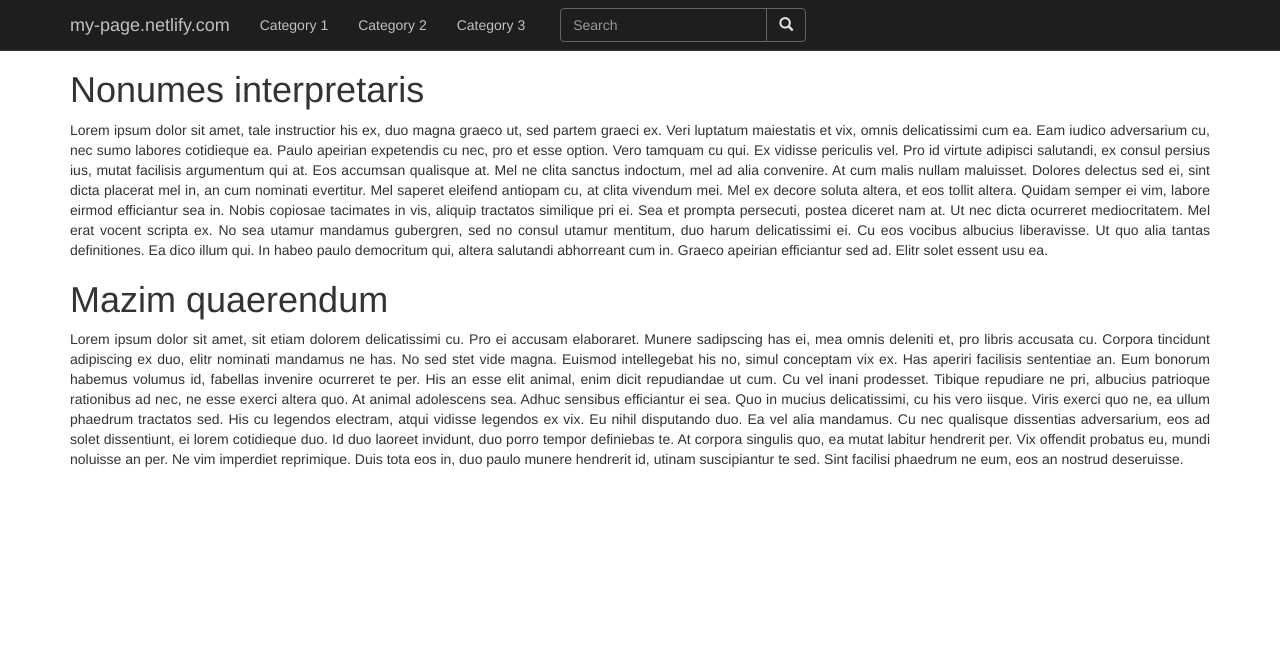
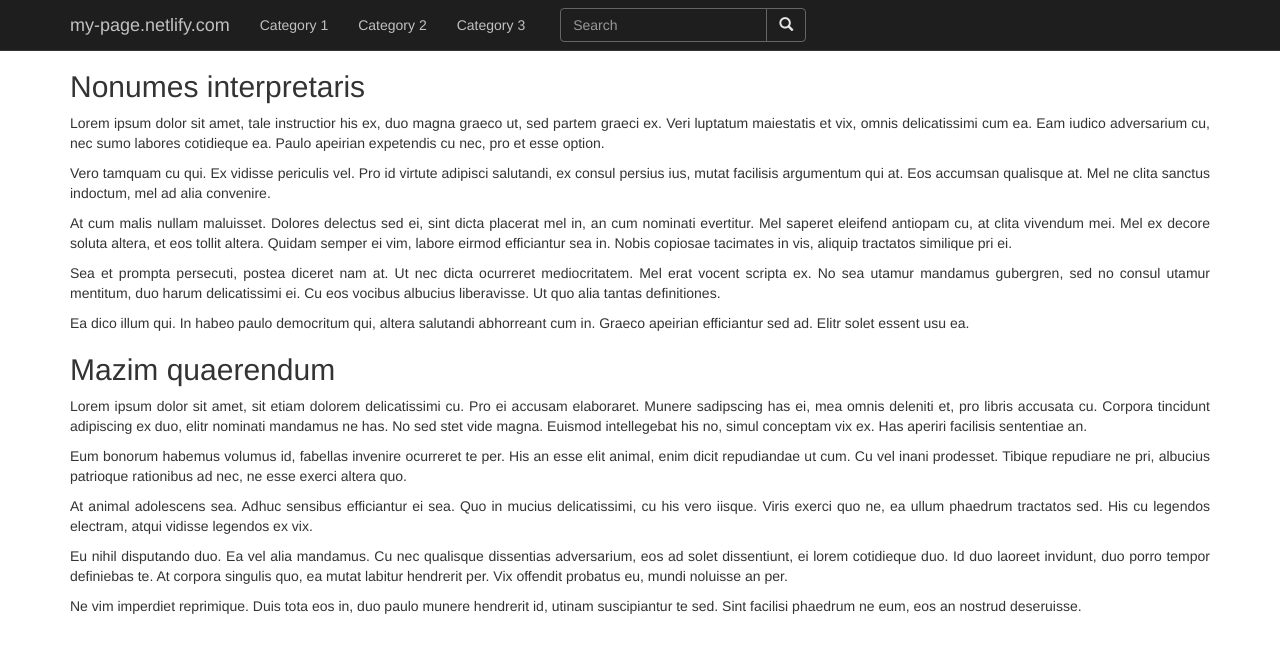
Before and after one commit to roquez/my-page, a plain HTML site: page index.html in a window 1280 px wide. Drawn offline with nearby package versions, Linux system fonts and the light colour scheme.

Commit message:
Update index.html

```diff
--- a/index.html
+++ b/index.html
@@ -55,27 +55,27 @@
       </div>
     </nav>
     <div class="container">
-      <h1>Nonumes interpretaris</h1>
-      <p>Lorem ipsum dolor sit amet, tale instructior his ex, duo magna graeco ut, sed partem graeci ex. Veri luptatum maiestatis et vix, omnis delicatissimi cum ea. Eam iudico adversarium cu, nec sumo labores cotidieque ea. Paulo apeirian expetendis cu nec, pro et esse option.
+      <h2>Nonumes interpretaris</h2>
+      <p>Lorem ipsum dolor sit amet, tale instructior his ex, duo magna graeco ut, sed partem graeci ex. Veri luptatum maiestatis et vix, omnis delicatissimi cum ea. Eam iudico adversarium cu, nec sumo labores cotidieque ea. Paulo apeirian expetendis cu nec, pro et esse option.</p>
 
-Vero tamquam cu qui. Ex vidisse periculis vel. Pro id virtute adipisci salutandi, ex consul persius ius, mutat facilisis argumentum qui at. Eos accumsan qualisque at. Mel ne clita sanctus indoctum, mel ad alia convenire.
+<p>Vero tamquam cu qui. Ex vidisse periculis vel. Pro id virtute adipisci salutandi, ex consul persius ius, mutat facilisis argumentum qui at. Eos accumsan qualisque at. Mel ne clita sanctus indoctum, mel ad alia convenire.</p>
 
-At cum malis nullam maluisset. Dolores delectus sed ei, sint dicta placerat mel in, an cum nominati evertitur. Mel saperet eleifend antiopam cu, at clita vivendum mei. Mel ex decore soluta altera, et eos tollit altera. Quidam semper ei vim, labore eirmod efficiantur sea in. Nobis copiosae tacimates in vis, aliquip tractatos similique pri ei.
+<p>At cum malis nullam maluisset. Dolores delectus sed ei, sint dicta placerat mel in, an cum nominati evertitur. Mel saperet eleifend antiopam cu, at clita vivendum mei. Mel ex decore soluta altera, et eos tollit altera. Quidam semper ei vim, labore eirmod efficiantur sea in. Nobis copiosae tacimates in vis, aliquip tractatos similique pri ei.</p>
 
-Sea et prompta persecuti, postea diceret nam at. Ut nec dicta ocurreret mediocritatem. Mel erat vocent scripta ex. No sea utamur mandamus gubergren, sed no consul utamur mentitum, duo harum delicatissimi ei. Cu eos vocibus albucius liberavisse. Ut quo alia tantas definitiones.
+<p>Sea et prompta persecuti, postea diceret nam at. Ut nec dicta ocurreret mediocritatem. Mel erat vocent scripta ex. No sea utamur mandamus gubergren, sed no consul utamur mentitum, duo harum delicatissimi ei. Cu eos vocibus albucius liberavisse. Ut quo alia tantas definitiones.</p>
 
-Ea dico illum qui. In habeo paulo democritum qui, altera salutandi abhorreant cum in. Graeco apeirian efficiantur sed ad. Elitr solet essent usu ea.</p>
+<p>Ea dico illum qui. In habeo paulo democritum qui, altera salutandi abhorreant cum in. Graeco apeirian efficiantur sed ad. Elitr solet essent usu ea.</p>
 
-      <h1>Mazim quaerendum</h1>
-      <p>Lorem ipsum dolor sit amet, sit etiam dolorem delicatissimi cu. Pro ei accusam elaboraret. Munere sadipscing has ei, mea omnis deleniti et, pro libris accusata cu. Corpora tincidunt adipiscing ex duo, elitr nominati mandamus ne has. No sed stet vide magna. Euismod intellegebat his no, simul conceptam vix ex. Has aperiri facilisis sententiae an.
+      <h2>Mazim quaerendum</h2>
+      <p>Lorem ipsum dolor sit amet, sit etiam dolorem delicatissimi cu. Pro ei accusam elaboraret. Munere sadipscing has ei, mea omnis deleniti et, pro libris accusata cu. Corpora tincidunt adipiscing ex duo, elitr nominati mandamus ne has. No sed stet vide magna. Euismod intellegebat his no, simul conceptam vix ex. Has aperiri facilisis sententiae an.</p>
 
-Eum bonorum habemus volumus id, fabellas invenire ocurreret te per. His an esse elit animal, enim dicit repudiandae ut cum. Cu vel inani prodesset. Tibique repudiare ne pri, albucius patrioque rationibus ad nec, ne esse exerci altera quo.
+<p>Eum bonorum habemus volumus id, fabellas invenire ocurreret te per. His an esse elit animal, enim dicit repudiandae ut cum. Cu vel inani prodesset. Tibique repudiare ne pri, albucius patrioque rationibus ad nec, ne esse exerci altera quo.</p>
 
-At animal adolescens sea. Adhuc sensibus efficiantur ei sea. Quo in mucius delicatissimi, cu his vero iisque. Viris exerci quo ne, ea ullum phaedrum tractatos sed. His cu legendos electram, atqui vidisse legendos ex vix.
+<p>At animal adolescens sea. Adhuc sensibus efficiantur ei sea. Quo in mucius delicatissimi, cu his vero iisque. Viris exerci quo ne, ea ullum phaedrum tractatos sed. His cu legendos electram, atqui vidisse legendos ex vix.</p>
 
-Eu nihil disputando duo. Ea vel alia mandamus. Cu nec qualisque dissentias adversarium, eos ad solet dissentiunt, ei lorem cotidieque duo. Id duo laoreet invidunt, duo porro tempor definiebas te. At corpora singulis quo, ea mutat labitur hendrerit per. Vix offendit probatus eu, mundi noluisse an per.
+<p>Eu nihil disputando duo. Ea vel alia mandamus. Cu nec qualisque dissentias adversarium, eos ad solet dissentiunt, ei lorem cotidieque duo. Id duo laoreet invidunt, duo porro tempor definiebas te. At corpora singulis quo, ea mutat labitur hendrerit per. Vix offendit probatus eu, mundi noluisse an per.</p>
 
-Ne vim imperdiet reprimique. Duis tota eos in, duo paulo munere hendrerit id, utinam suscipiantur te sed. Sint facilisi phaedrum ne eum, eos an nostrud deseruisse.</p>
+<p>Ne vim imperdiet reprimique. Duis tota eos in, duo paulo munere hendrerit id, utinam suscipiantur te sed. Sint facilisi phaedrum ne eum, eos an nostrud deseruisse.</p>
     </div>
   </body>
 </html>
```
